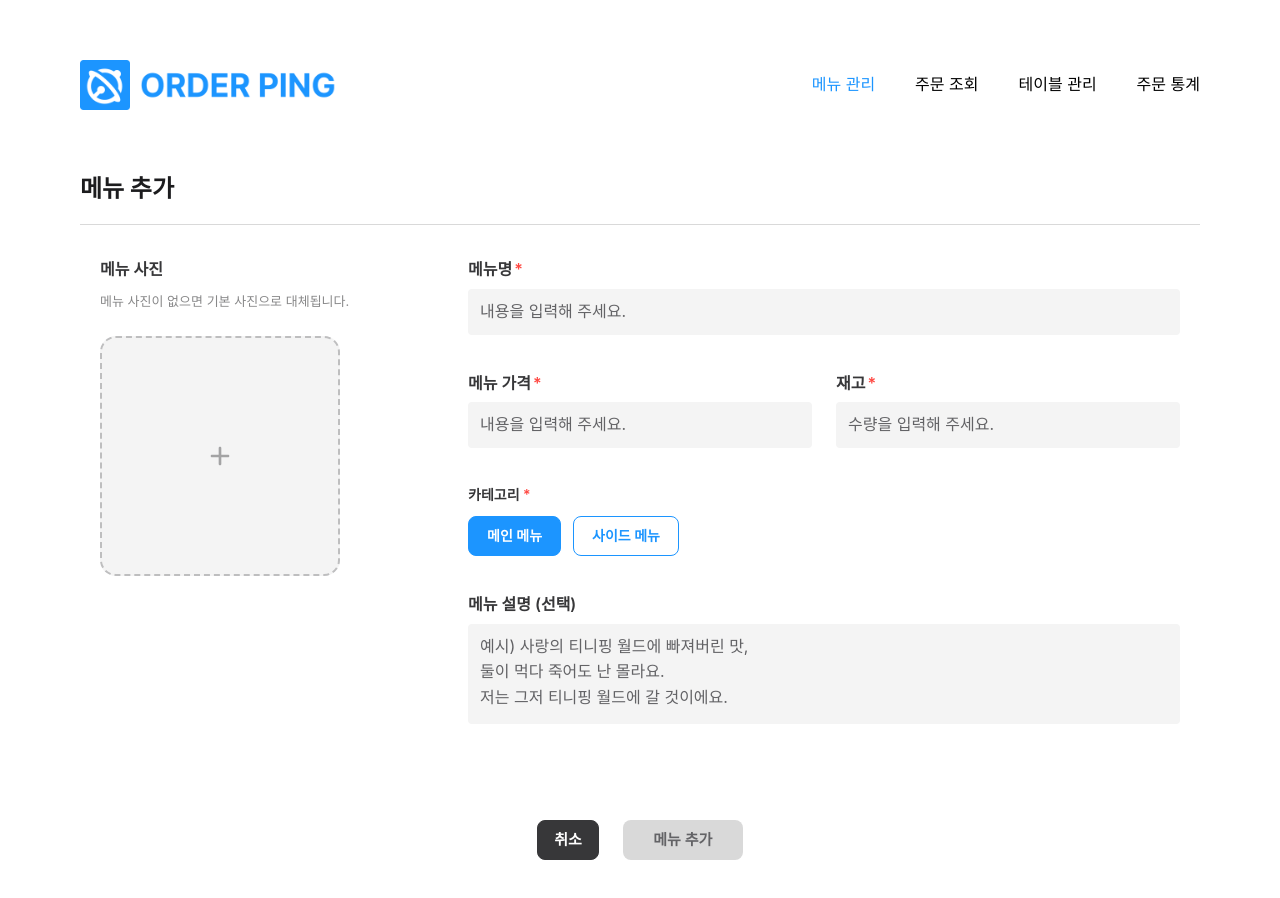
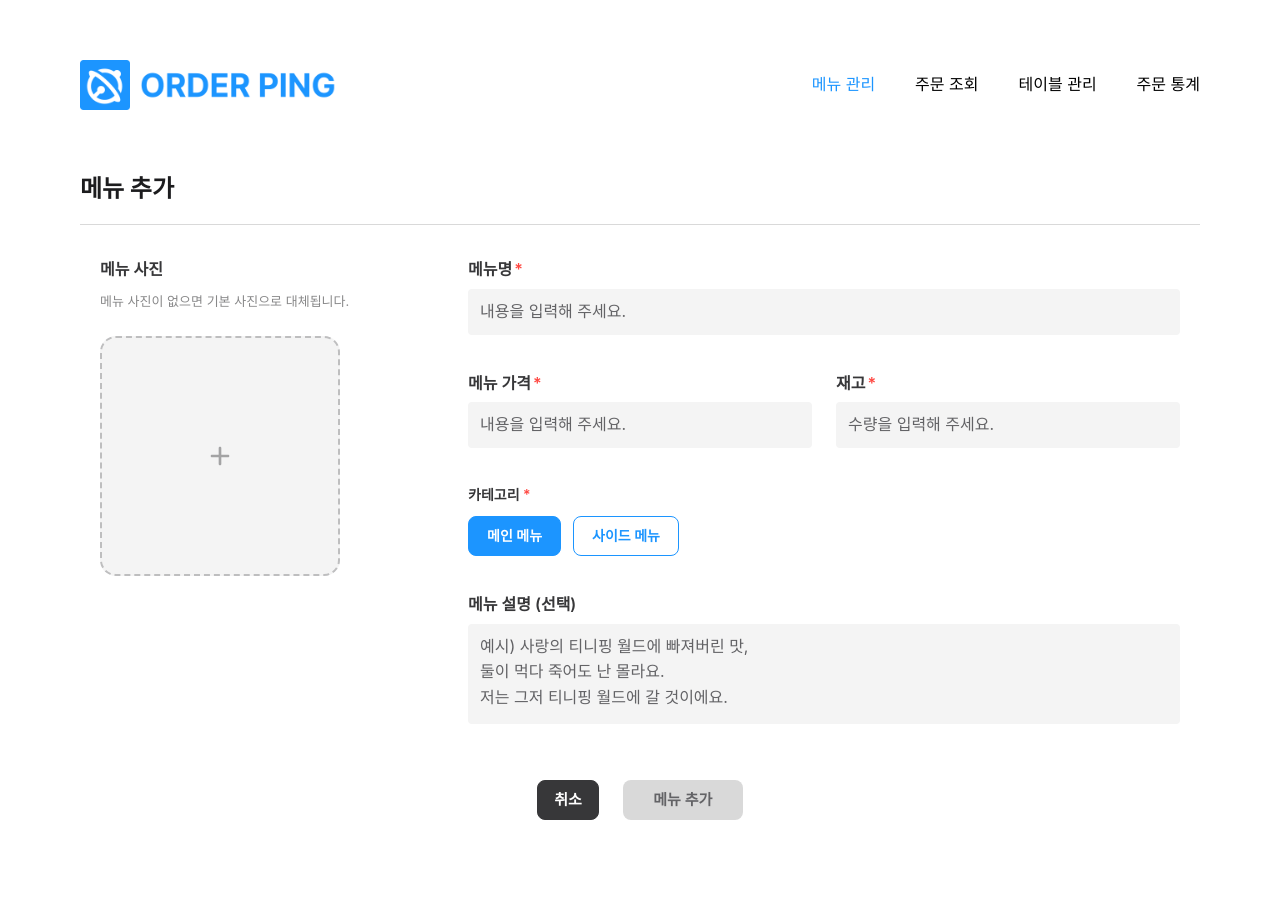
Before and after one commit to JK-Side/OrderPing-FE, a React (Vite) app in the folder apps/admin/: page /store/1/menu/create in a window 1280 px wide. Shown: the top 898 px of the page. After the commit the page ends 840 px from the top, so only its background shows below. Built offline with nearby package versions, Linux system fonts and the light colour scheme; no server answers.

Commit message:
refactor: 아래 padding 축소

```diff
--- a/apps/admin/src/pages/MenuCreate/MenuCreate.module.scss
+++ b/apps/admin/src/pages/MenuCreate/MenuCreate.module.scss
@@ -1,7 +1,7 @@
 @use '@order-ping/shared/styles/colors' as *;
 
 .menuCreate {
-  padding: 60px 80px 120px;
+  padding: 60px 80px 20px;
 }
 
 .header {
@@ -147,7 +147,6 @@
 }
 
 .actions {
-  margin-top: 40px;
   display: flex;
   justify-content: center;
   gap: 24px;
--- a/apps/admin/src/pages/MenuEdit/MenuEdit.module.scss
+++ b/apps/admin/src/pages/MenuEdit/MenuEdit.module.scss
@@ -1,7 +1,7 @@
 @use '@order-ping/shared/styles/colors' as *;
 
 .menuEdit {
-  padding: 60px 80px 120px;
+  padding: 60px 80px 20px;
 }
 
 .header {
@@ -154,7 +154,6 @@
 }
 
 .actions {
-  margin-top: 40px;
   display: flex;
   justify-content: center;
   gap: 24px;
```
